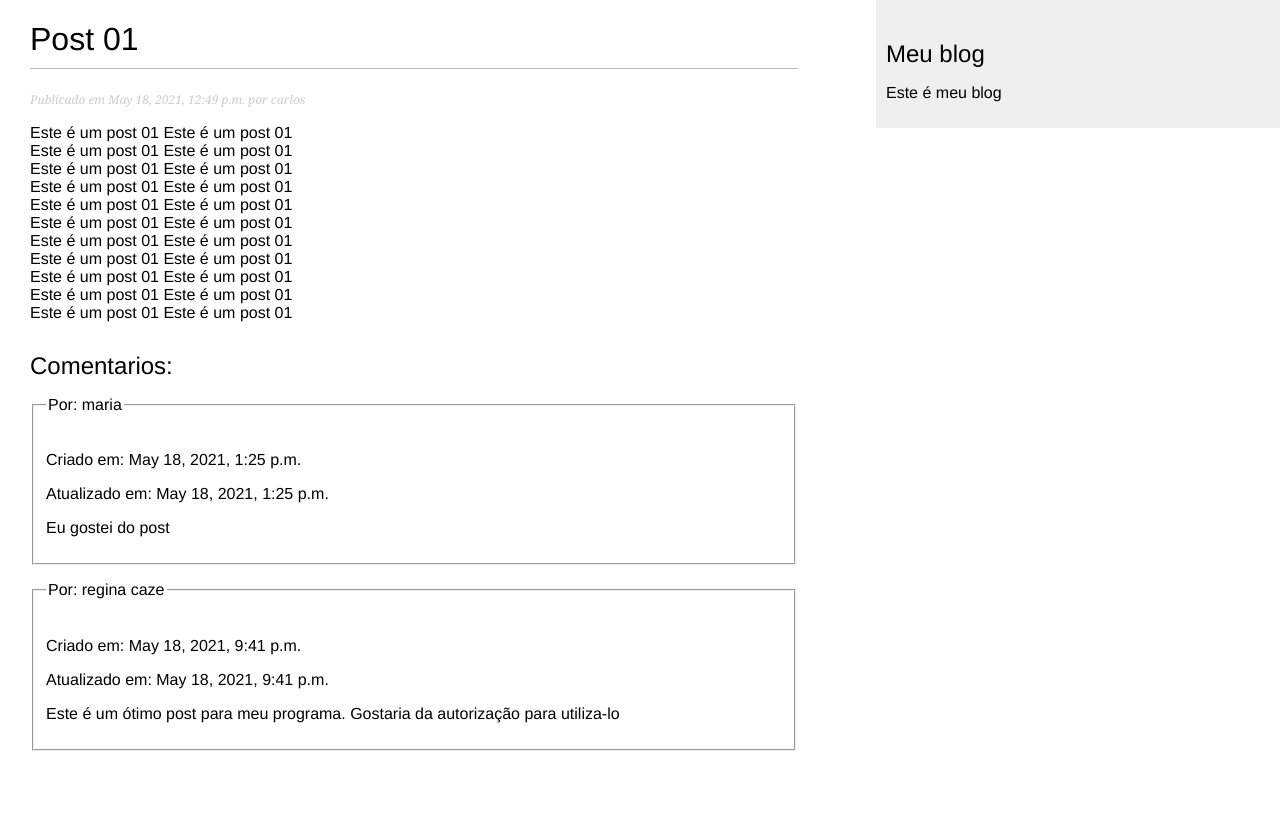
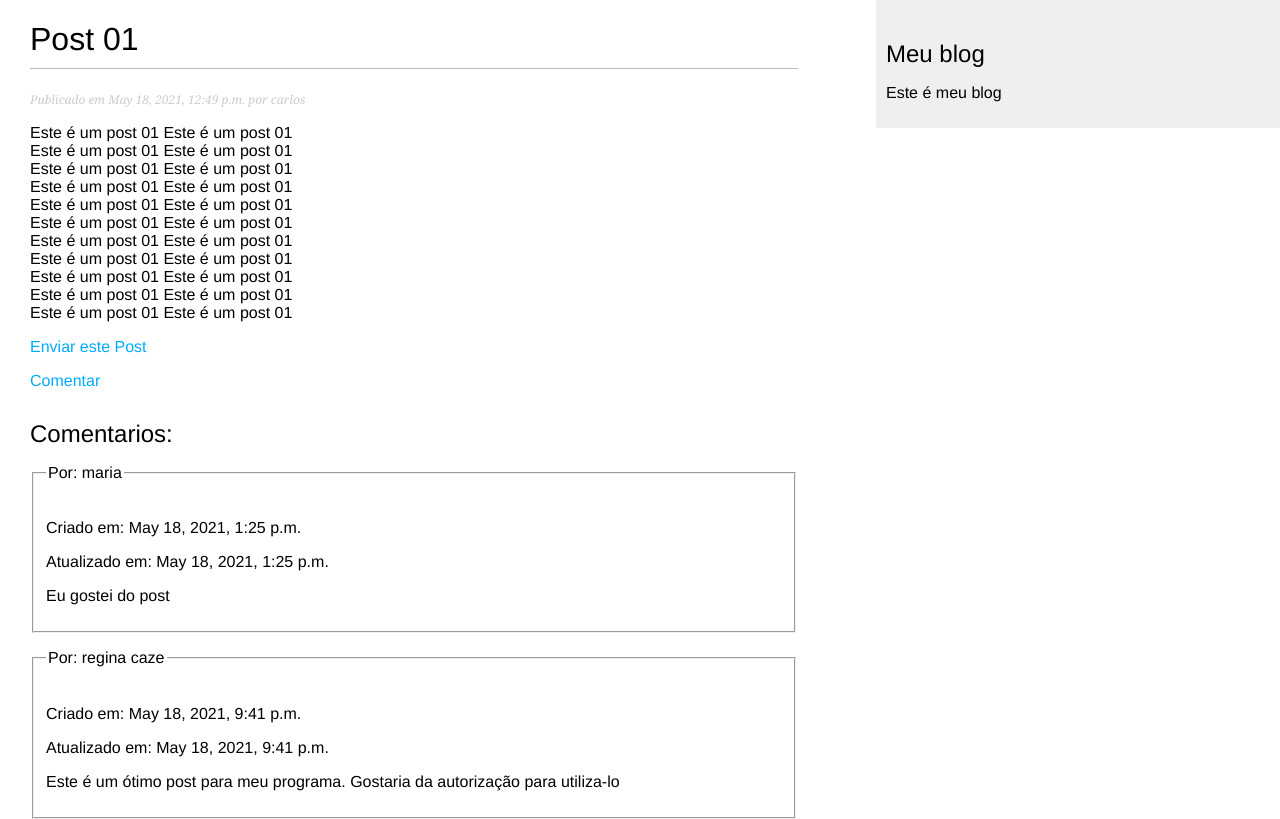
Before and after one commit to JefersonBatistaSouza/Atividade-Python-Web, a Django app: a page that uses meublog/templates/meublog/post/detalharpost.html in a window 1280 px wide. Before the commit the page ends 751 px from the top, so only its background shows below. Run offline with Django 3.2, Linux system fonts and the light colour scheme; data comes from the database, SQL or seed files in the repository; both versions use the stored data as it was after the commit.

Commit message:
Criado forms e persitencia dos comentarios

```diff
--- a/meublog/models.py
+++ b/meublog/models.py
@@ -24,10 +24,7 @@ class Post(models.Model):
     publicado = models.DateTimeField(default=timezone.now) #Na hora atual
     criado = models.DateTimeField(auto_now_add=True)# No momento em que criar
     status = models.CharField(max_length=9, choices=STATUS_CHOICES, default='rascunho')
-    '''
-    def get_absolute_url(self):
-        return reverse('meublog:detalhe', args=[self.publicado.year, self.publicado.month, self.publicado.day, self.slug])
-    '''
+
     class Meta:
         ordering = ('-publicado',)
         verbose_name = 'Post'
--- a/meublog/templates/meublog/post/detalharpost.html
+++ b/meublog/templates/meublog/post/detalharpost.html
@@ -10,6 +10,14 @@
     </p>
     <p>
         {{ post.corpo|linebreaks }}
+    </p>
+
+    <p>
+        <a href="{% url 'meublog:share_post' post.id %}">Enviar este Post</a>
+    </p>
+
+    <p>
+        <a href="{% url 'meublog:comentar_post' post.id %}">Comentar</a>
     </p>
 
     <h2>Comentarios:</h2>
--- a/meublog/urls.py
+++ b/meublog/urls.py
@@ -6,6 +6,8 @@ app_name = 'meublog'
 urlpatterns=[
     path('', views.ListarPostsView.as_view(), name='listar_posts'),
     path('<slug:slug>/<int:pk>', views.DetalharPostView.as_view(), name='detalhe'),
+    path('sharepost/<int:pk>/', views.FormContatoView.as_view(), name='share_post'),
+    path('comentarpost/<int:pk>/', views.FormComentarioView.as_view(), name='comentar_post'),
     #path('', views.listar_posts, name='listar_posts'),
     #path('<int:ano>/<int:mes>/<int:dia>/<slug:slug>/', views.detalhar_post, name='detalhe'),
 ]
--- a/meublog/views.py
+++ b/meublog/views.py
@@ -1,7 +1,11 @@
+from django.core.mail import message
 from django.shortcuts import render, get_object_or_404
 from .models import Post, Comentario
+from .forms import ComentarioForm, EmailPost
+from django.urls import reverse_lazy
 from django.core.paginator import Paginator, EmptyPage, PageNotAnInteger
-from django.views.generic import ListView, DetailView
+from django.views.generic import ListView, DetailView, FormView
+from django.contrib import messages
 
 #Posts
 class ListarPostsView(ListView):
@@ -14,7 +18,6 @@ class ListarPostsView(ListView):
 class DetalharPostView(DetailView):
     model = Post
     template_name = 'meublog/post/detalharpost.html'
-    id = None
 
     def get_context_data(self, **kwargs):
         #Pega o contexto da página
@@ -22,7 +25,65 @@ class DetalharPostView(DetailView):
         context['comentarios'] = Comentario.ativosG.filter(fk_post=kwargs.get('object').id)
         return context
 
+#Form do comentarios
+class FormComentarioView(FormView):
+    template_name = 'meublog/post/comentar.html'
+    success_url = reverse_lazy('meublog:listar_posts')
+    form_class = ComentarioForm
 
+    def get_post(self, id_post):
+        try:
+            return Post.publicados.get(pk=id_post)
+        except Post.DoesNotExist:
+            messages.error(self.request, 'O post não existe')
+            reverse_lazy('meublog:listar_posts')
+
+    def get_context_data(self, **kwargs):
+        context = super(FormComentarioView, self).get_context_data(**kwargs)
+        context['post'] = self.get_post(self.kwargs['pk'])
+        return context
+
+    def form_valid(self, form, *args, **kwargs):
+        meupost = self.get_context_data()['post']
+        form.enviar_comentario(meupost)
+        messages.success(self.request, f'Comentario enviado com sucesso')
+        return super(FormComentarioView, self).form_valid(form, *args, **kwargs)
+
+
+    def form_invalid(self, form, *args, **kwargs):
+        meupost = self.get_context_data()['post']
+        messages.error(self.request, f'Comentario com erro ao enviar')
+        return super(FormComentarioView, self).form_invalid(form, *args, **kwargs)
+
+#Contato form
+class FormContatoView(FormView):
+    template_name = 'meublog/post/sharepost.html'
+    form_class = EmailPost
+    success_url = reverse_lazy('meublog:listar_posts')
+
+    def get_post(self, id_post):
+        try:
+            return Post.publicados.get(pk=id_post)
+        except Post.DoesNotExist:
+            messages.error(self.request, 'O post não existe')
+            reverse_lazy('meublog:listar_posts')
+
+    def get_context_data(self, **kwargs):
+        context = super(FormContatoView, self).get_context_data(**kwargs)
+        context['post'] = self.get_post(self.kwargs['pk'])
+        return context
+
+    def form_valid(self, form, *args, **kwargs):
+        meupost = self.get_context_data()['post']
+        form.enviar_email(meupost)
+        messages.success(self.request, f'Post {meupost.titulo} enviado com sucesso')
+        return super(FormContatoView, self).form_valid(form, *args, **kwargs)
+
+
+    def form_invalid(self, form, *args, **kwargs):
+        meupost = self.get_context_data()['post']
+        messages.error(self.request, f'Post {meupost.titulo} erro ao enviar')
+        return super(FormContatoView, self).form_invalid(form, *args, **kwargs)
 '''
 def listar_posts(request):
     posts = Post.publicados.all() #Este é o gerenciador criado
--- a/meusite/settings.py
+++ b/meusite/settings.py
@@ -119,3 +119,7 @@ USE_TZ = True
 # https://docs.djangoproject.com/en/3.1/howto/static-files/
 
 STATIC_URL = '/static/'
+
+
+#Email
+EMAIL_BACKEND = 'django.core.mail.backends.console.EmailBackend'
```
Also changed, not shown: meublog/forms.py (added, +47 -0 lines), meublog/templates/meublog/post/comentar.html (added, +12 -0 lines), meublog/templates/meublog/post/listarposts.html (+7 -0 lines), meublog/templates/meublog/post/sharepost.html (added, +13 -0 lines), db.sqlite3.
